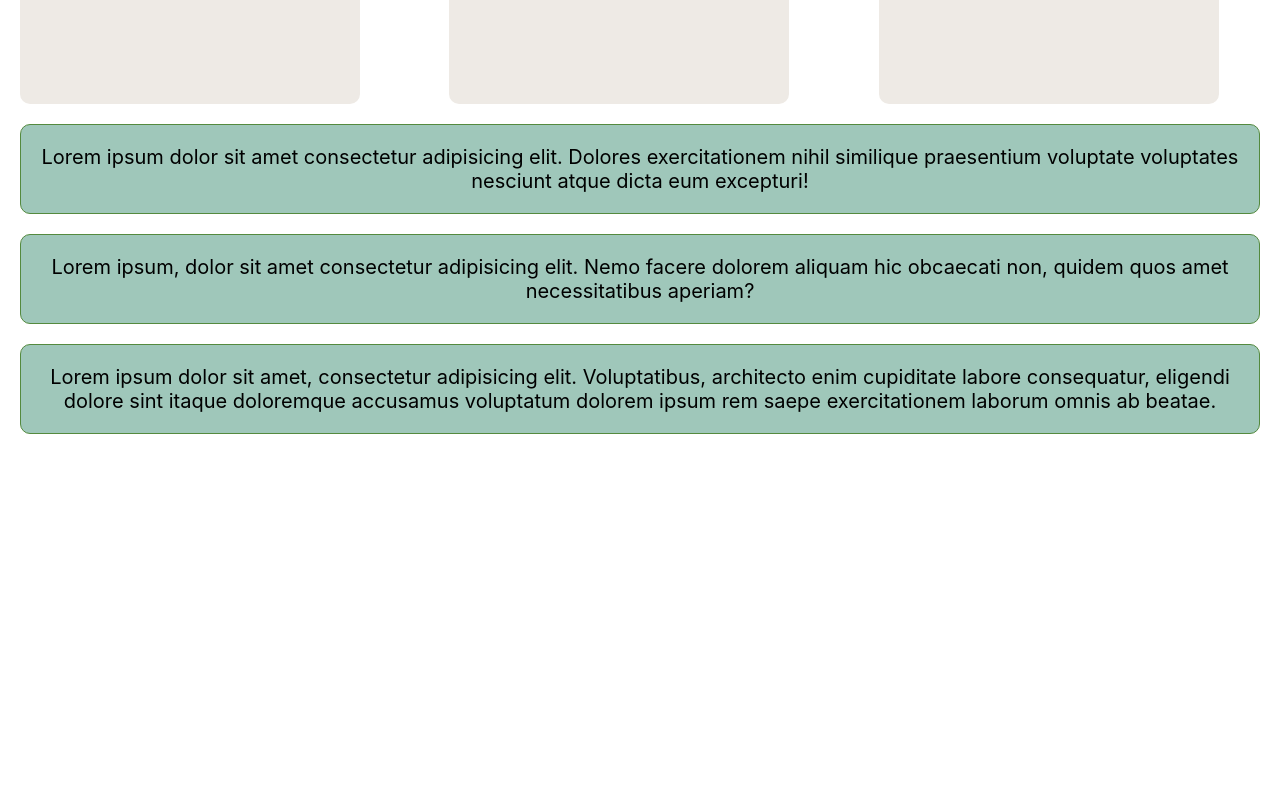
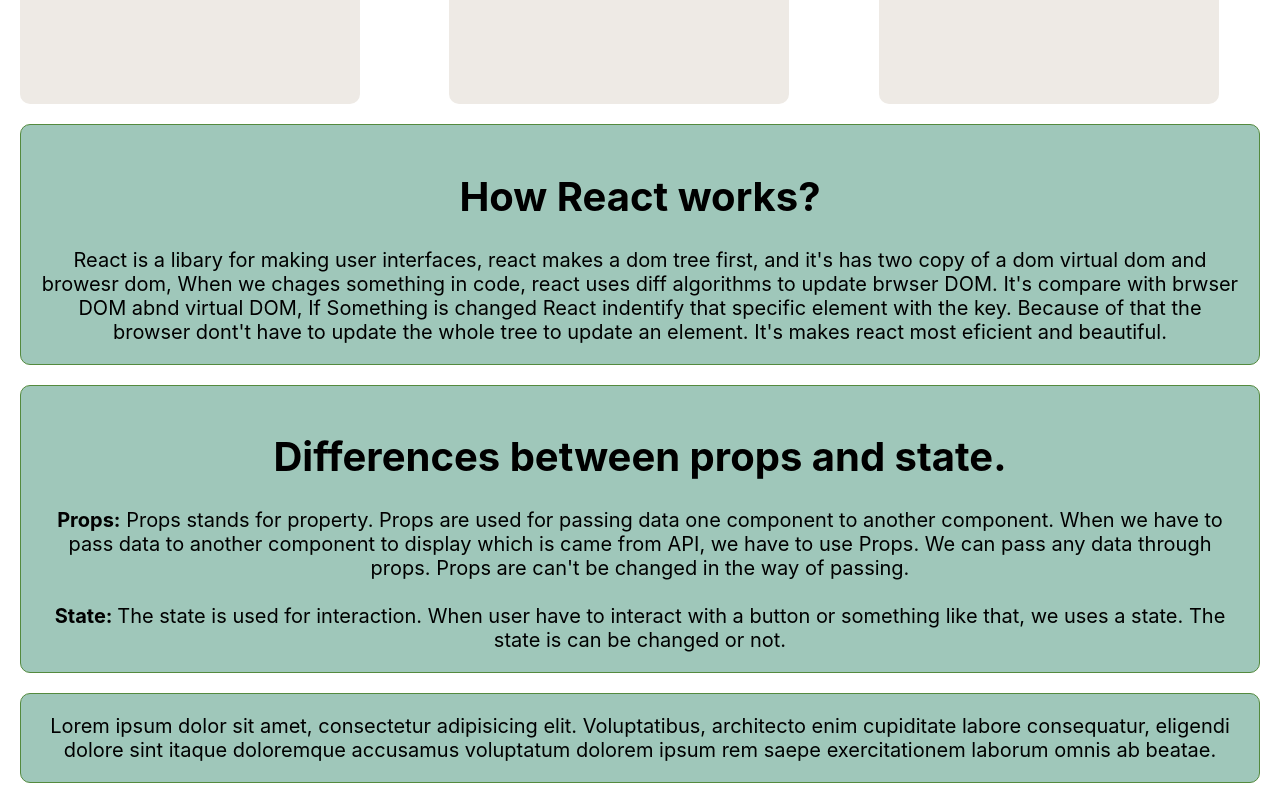
Before and after one commit to MohammadIqbalHossain/choose-a-book, a React (Create React App) app: page / in a window 1280 px wide. Shown: the part 2180-2983 px from the top of the page. Before the commit the page ends 2634 px from the top, so only its background shows below. Built offline with nearby package versions, Linux system fonts and the light colour scheme.

Commit message:
Two quetions answerd

```diff
--- a/src/components/Answers/Answers.js
+++ b/src/components/Answers/Answers.js
@@ -5,11 +5,16 @@
     return (
         <div className="ans-container">
             <p>
-                Lorem ipsum dolor sit amet consectetur adipisicing elit. Dolores exercitationem nihil similique praesentium voluptate voluptates nesciunt atque dicta eum excepturi!
+                <h1>How React works?</h1>
+                 React is a libary for making user interfaces, react makes a dom tree first, and it's has two copy of a dom virtual dom and browesr dom, When we chages something in code, react uses diff algorithms to update brwser DOM. It's compare with brwser DOM abnd virtual DOM, If Something is changed React indentify that specific element with the key. Because of that the browser dont't have to update the whole tree to update an element. It's makes react most eficient and beautiful.
             </p>
 
             <p>
-                Lorem ipsum, dolor sit amet consectetur adipisicing elit. Nemo facere dolorem aliquam hic obcaecati non, quidem quos amet necessitatibus aperiam?
+               <h1>Differences between props and state.</h1>
+                <strong>Props:</strong> Props stands for property. Props are used for passing data one component to another component. When we have to pass data to another component to display which is came from API, we have to use Props. We can pass any data through props. Props are can't be changed in the way of passing.
+                <br />
+                <br />
+                <strong>State: </strong> The state is used for interaction. When user have to interact with a button or something like that, we uses a state. The state is can be changed or not.
             </p>
 
             <p>Lorem ipsum dolor sit amet, consectetur adipisicing elit. Voluptatibus, architecto enim cupiditate labore consequatur, eligendi dolore sint itaque doloremque accusamus voluptatum dolorem ipsum rem saepe exercitationem laborum omnis ab beatae.</p>
```
